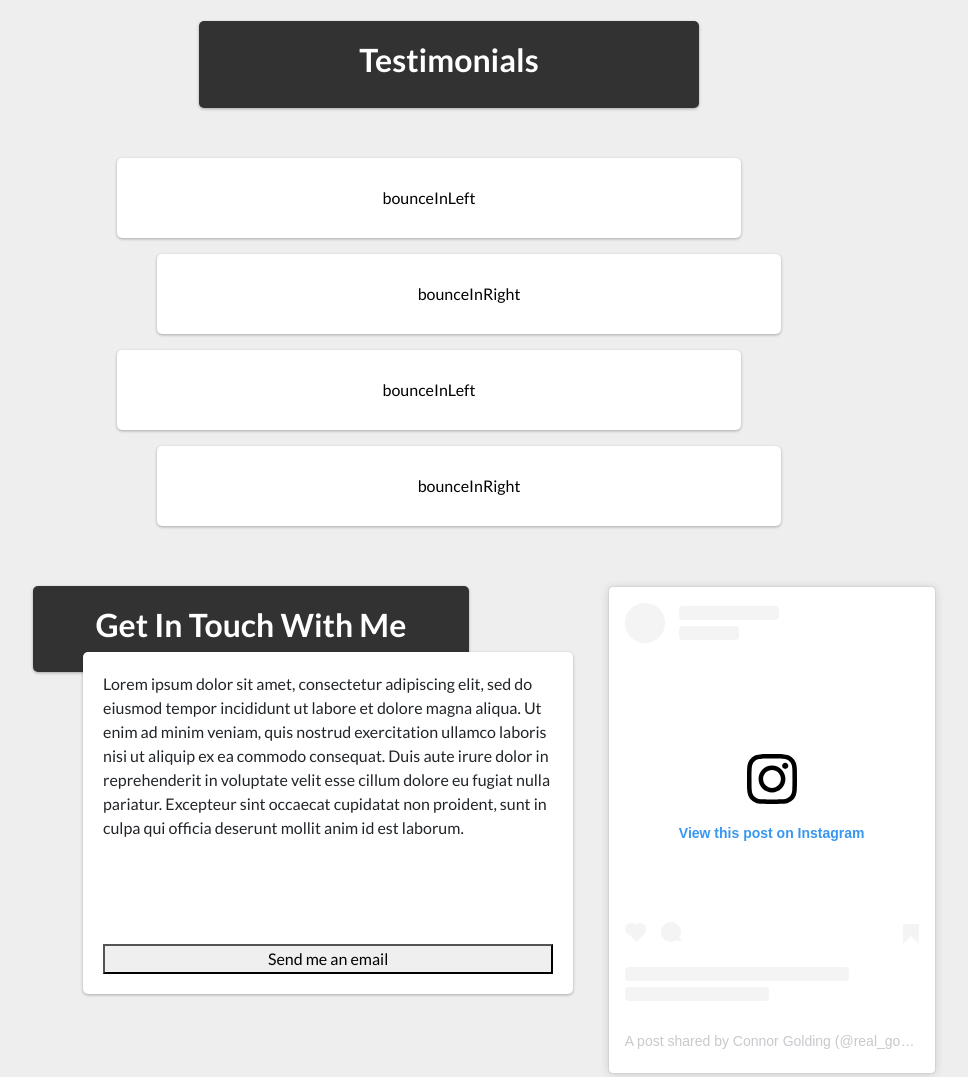
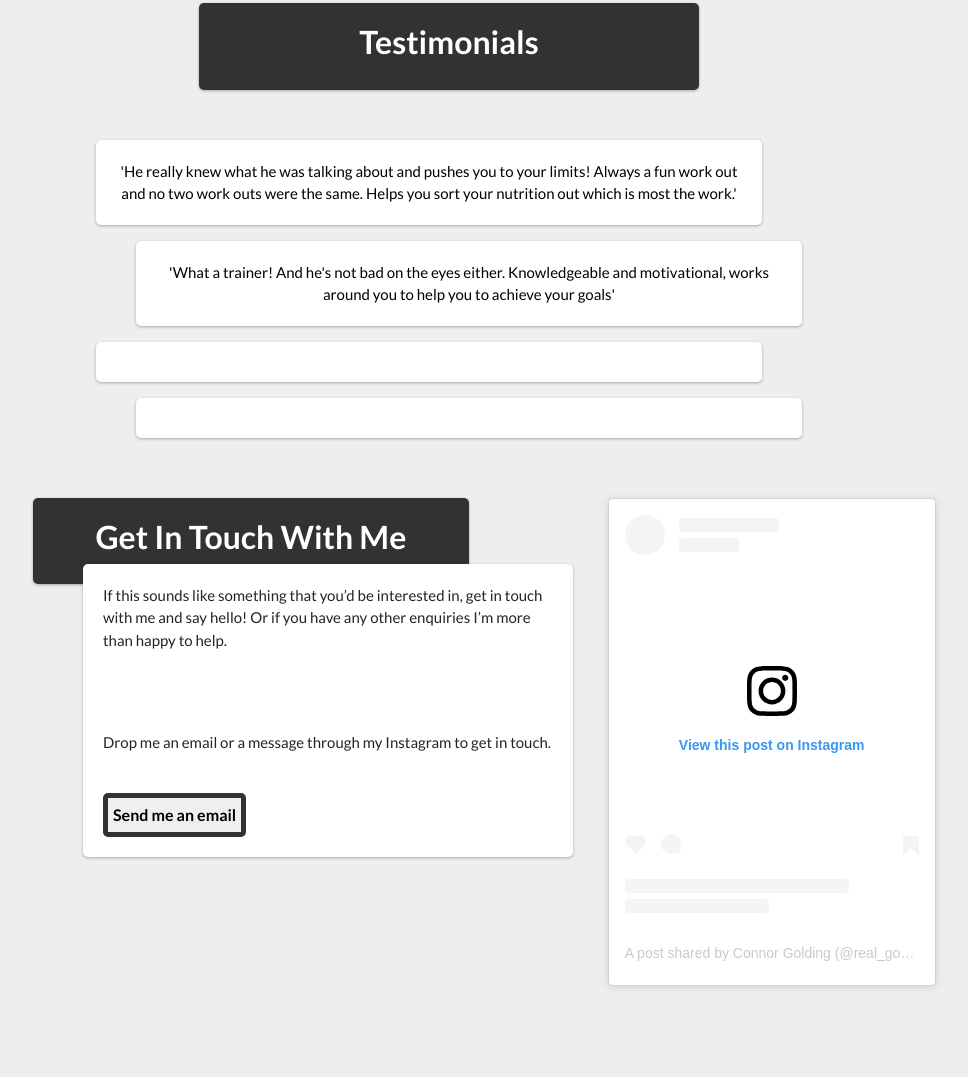
Before and after one commit to jpaul24/realgoodfitness, a website: page public/index.html in a window 1280 px wide. Shown: the part 2259-3336 px from the top of the page, without its empty margins (191-1159 px from the left). Drawn offline with nearby package versions, Linux system fonts and the light colour scheme; a script that the page names is missing.

Commit message:
adding the paragraphs

```diff
--- a/public/index.html
+++ b/public/index.html
@@ -41,7 +41,9 @@
               <h2>Experienced Personal Trainer</h2>
             </div>
             <div class="descript mob-pad">
-              <p>Lorem ipsum dolor sit amet, consectetur adipiscing elit, sed do eiusmod tempor incididunt ut labore et dolore magna aliqua. Ut enim ad minim veniam, quis nostrud exercitation ullamco laboris nisi ut aliquip ex ea commodo consequat. Duis aute irure dolor in reprehenderit in voluptate velit esse cillum dolore eu fugiat nulla pariatur. Excepteur sint occaecat cupidatat non proident, sunt in culpa qui officia deserunt mollit anim id est laborum.</p>
+              <p>I am a personal trainer based in the Bristol area with over 6 years of experience in both one to one, and group training. Fitness is my passion and I specialise in helping others to push themselves and achieve the goals that they want to achieve, all while having a good time.</p>
+              <p>Exercise shouldn’t be something you dread, it should be something you look forward to! I work around your schedule to provide fun, challenging and unique workout structures built for you.</p>
+              <p>Qualifications: </p>
             </div>
           </div>
         </div>
@@ -64,7 +66,8 @@
             <h2>Training that works for you</h2>
           </div>
           <div class="train-descript mob-pad">
-            <p>Lorem ipsum dolor sit amet, consectetur adipiscing elit, sed do eiusmod tempor incididunt ut labore et dolore magna aliqua. Ut enim ad minim veniam, quis nostrud exercitation ullamco laboris nisi ut aliquip ex ea commodo consequat. Duis aute irure dolor in reprehenderit in voluptate velit esse cillum dolore eu fugiat nulla pariatur. Excepteur sint occaecat cupidatat non proident, sunt in culpa qui officia deserunt mollit anim id est laborum.</p>
+            <p>I have built up my experience over the world, having lived in Vancouver, Canada for 2 years, and the continuing experiences keep my training fresh. I love the outdoors and it really is the perfect gym, so come summer time I use it as much as I can! Bodyweight exercises are brilliant.</p>
+            <p>I understand that life can get busy, so I can bring my services to you to help you work out around your lifestyle. </p>
           </div>
         </div>
       </div>
@@ -76,7 +79,7 @@
             <h2>Nutrition</h2>
           </div>
           <div class="nutrit-descript mob-pad">
-            <p>Lorem ipsum dolor sit amet, consectetur adipiscing elit, sed do eiusmod tempor incididunt ut labore et dolore magna aliqua. Ut enim ad minim veniam, quis nostrud exercitation ullamco laboris nisi ut aliquip ex ea commodo consequat. Duis aute irure dolor in reprehenderit in voluptate velit esse cillum dolore eu fugiat nulla pariatur. Excepteur sint occaecat cupidatat non proident, sunt in culpa qui officia deserunt mollit anim id est laborum.</p>
+            <p>Nutrition is over half the battle, if you don’t eat right you won’t see the results you want. I will help you build the ideal nutrition plan to go along with your training. The ideal nutrition plan doesn’t have to be the most strict in the world though, as long as you maintain balance. You don’t have to give up your wine completely just cut it down to a treat.</p>
           </div>
         </div>
         <div class="col-12 col-lg-6 about-1">
@@ -88,10 +91,18 @@
       <div class="test-contain text-center">
         <h2>Testimonials</h2>
       </div>
-      <div class="block animatable bounceInLeft">bounceInLeft</div>
-      <div class="block animatable bounceInRight">bounceInRight</div>
-      <div class="block animatable bounceInLeft">bounceInLeft</div>
-      <div class="block animatable bounceInRight">bounceInRight</div>
+      <div class="block animatable bounceInLeft">
+        <p>'He really knew what he was talking about and pushes you to your limits! Always a fun work out and no two work outs were the same. Helps you sort your nutrition out which is most the work.'</p>
+      </div>
+      <div class="block animatable bounceInRight">
+        <p>'What a trainer! And he's not bad on the eyes either. Knowledgeable and motivational, works around you to help you to achieve your goals'</p>
+      </div>
+      <div class="block animatable bounceInLeft">
+        <p></p>
+      </div>
+      <div class="block animatable bounceInRight">
+        <p></p>
+      </div>
     </section>
     <div id="contact-section"></div>
     <section class="section-3">
@@ -101,8 +112,12 @@
             <h2>Get In Touch With Me</h2>
           </div>
           <div class="contact-descript mob-pad">
-            <p>Lorem ipsum dolor sit amet, consectetur adipiscing elit, sed do eiusmod tempor incididunt ut labore et dolore magna aliqua. Ut enim ad minim veniam, quis nostrud exercitation ullamco laboris nisi ut aliquip ex ea commodo consequat. Duis aute irure dolor in reprehenderit in voluptate velit esse cillum dolore eu fugiat nulla pariatur. Excepteur sint occaecat cupidatat non proident, sunt in culpa qui officia deserunt mollit anim id est laborum.</p>
-            <button>Send me an email</button>
+            <p>If this sounds like something that you’d be interested in, get in touch with me and say hello! Or if you have any other enquiries I’m more than happy to help.</p>
+            <p></p>
+            <p>Drop me an email or a message through my Instagram to get in touch.</p>
+            <a href="mailto:connor.golding1994@gmail.com?Subject=Hello%20" target="_top">
+              <button>Send me an email</button>
+            </a>
           </div>
         </div>
         <div class="col-12 col-lg-4">
--- a/public/scss/contact.scss
+++ b/public/scss/contact.scss
@@ -24,9 +24,20 @@ $blue: rgb(50, 50, 50);
   margin-left: 50px;
   border-radius: 5px;
   width: 90%;
-  height: 70%;
+  height: 60%;
   box-shadow: 0 1px 3px rgba(0,0,0,0.3);
   display: flex;
   flex-direction: column;
   justify-content: space-between;
 }
+
+button {
+  border-radius: 5px !important;
+  border: 5px solid rgb(50, 50, 50);
+  font-weight: bold;
+  padding: 5px;
+  &:hover {
+    background: rgb(50, 50, 50);
+    color: white;
+  }
+}
--- a/public/scss/styles.scss
+++ b/public/scss/styles.scss
@@ -41,3 +41,7 @@ html, body {
 img {
   border-radius: 5px;
 }
+
+p {
+  font-size: 15px;
+}
--- a/public/scss/testimonials.scss
+++ b/public/scss/testimonials.scss
@@ -1,15 +1,17 @@
 $blue: rgb(50, 50, 50);
 
 .block {
-  height: 5em;
-  line-height: 5em;
-  width: 75%;
+  padding: 20px;
   background: white;
   color: black;
+  width: 80%;
   text-align: center;
   margin: 1em auto;
   box-shadow: 0 1px 3px rgba(0,0,0,0.3);
   border-radius: 5px;
+  p {
+    margin-bottom: 0;
+  }
 }
 
 .test-section {
```
Also changed, not shown: public/css/contact.css, public/css/styles.css, public/css/testimonials.css.
